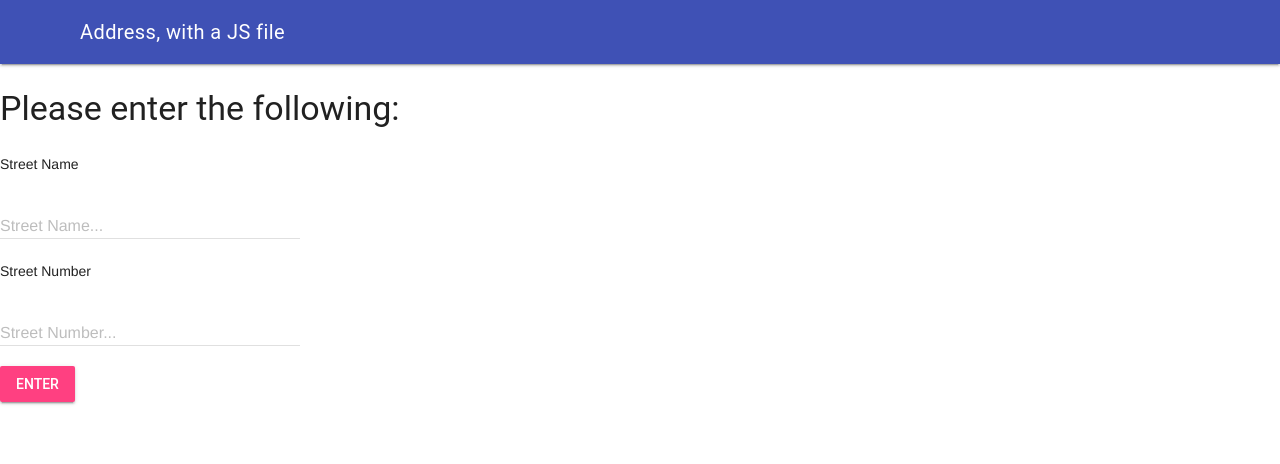
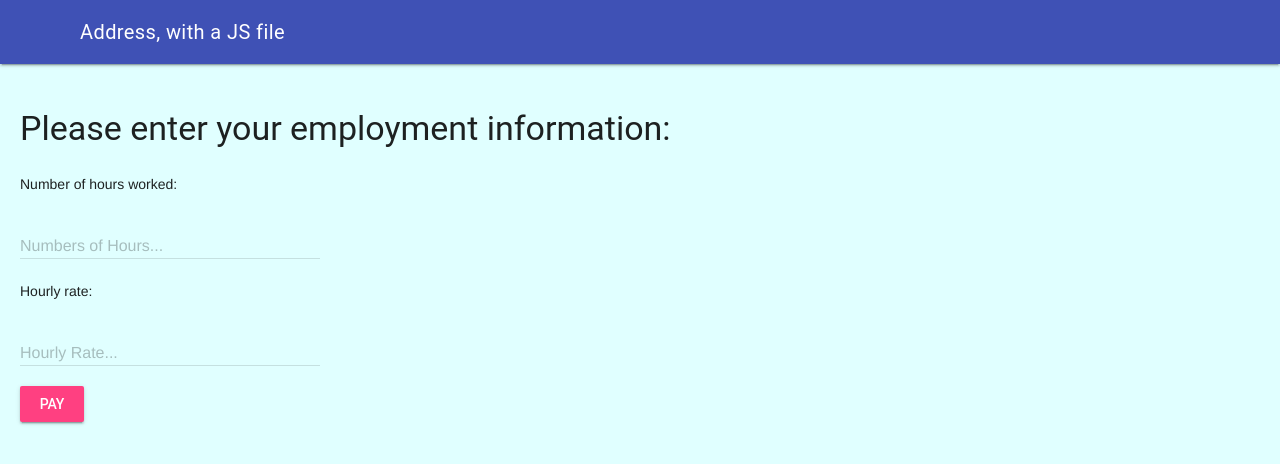
Before and after one commit to Batuhan-Durhan/Unit2-05-HTML, a plain HTML site: page index.html in a window 1280 px wide. Drawn offline with nearby package versions, Linux system fonts and the light colour scheme; files that its build step writes are made by us from their sources; files whose address does not match are found by name.

Commit message:
index.html

```diff
--- /dev/null
+++ b/css/style.css
@@ -0,0 +1,14 @@
+/* Created by: Batuhan Durhan
+* Created on: Mar 2022
+* This CSS file defines the style for index.html ICS2O-Unit2-05-HTML-CSS
+*/
+
+.mdl-layout__content {
+  padding-left: 15pt;
+  padding-right: 15pt;
+  padding-top: 15pt;
+}
+
+body {
+  background-color: lightcyan;
+}
--- a/index.html
+++ b/index.html
@@ -1,5 +1,5 @@
 <!DOCTYPE html>
-<!-- ICS2O-Unit2-02-HTML -->
+<!-- ICS2O-Unit2-05-HTML -->
 <html lang="en-ca">
   <head>
     <meta charset="utf-8" />
@@ -32,34 +32,34 @@
         </div>
       </header>
       <main class = "mdl-layout__content">
-        <h3>Please enter the following:</h3>
+        <h3>Please enter your employment information:</h3>
         <!-- Simple Textfield -->
         <form action="#">
-          <p>Street Name</p>
+          <p>Number of hours worked:</p>
          <div class="mdl-textfield mdl-js-textfield">
-           <input class="mdl-textfield__input" type="text" id="street-name">
-           <label class="mdl-textfield__label" for="street-name">Street Name...</label>
+           <input class="mdl-textfield__input" type="text" id="numbers-hours">
+           <label class="mdl-textfield__label" for="numbers-hours">Numbers of Hours...</label>
          </div>
         </form>
         <!-- Numeric Textfield -->
         <form action="#">
-          <p>Street Number</p>
+          <p>Hourly rate:</p>
           <div class="mdl-textfield mdl-js-textfield">
-            <input class="mdl-textfield__input" type="text" pattern="-?[0-9]*(\.[0-9]+)?" id="street-number">
-            <label class="mdl-textfield__label" for="street-number">Street Number...</label>
+            <input class="mdl-textfield__input" type="text" pattern="-?[0-9]*(\.[0-9]+)?" id="hourly-rate">
+            <label class="mdl-textfield__label" for="hourly-rate">Hourly Rate...</label>
             <span class="mdl-textfield__error">Input is not a number!</span>
           </div>
         </form>
         <!-- Raised button with ripple -->
         <button class="mdl-button mdl-js-button mdl-button--raised mdl-js-ripple-effect mdl-button--accent" onclick="enterClicked()"
         >
-          Enter
+          Pay
         </button>
         <br>
         <br>
         <br>
-        <div id="user-info">
-          <div id="address"></div>
+        <div id="salary-info">
+          <div id="salary"></div>
         </div>
       </main>
     </div>
--- a/style.css
+++ /dev/null
@@ -1,3 +0,0 @@
-.wow {
-  width: 100px;
-}
```
Also changed, not shown: js/script.js (added).
